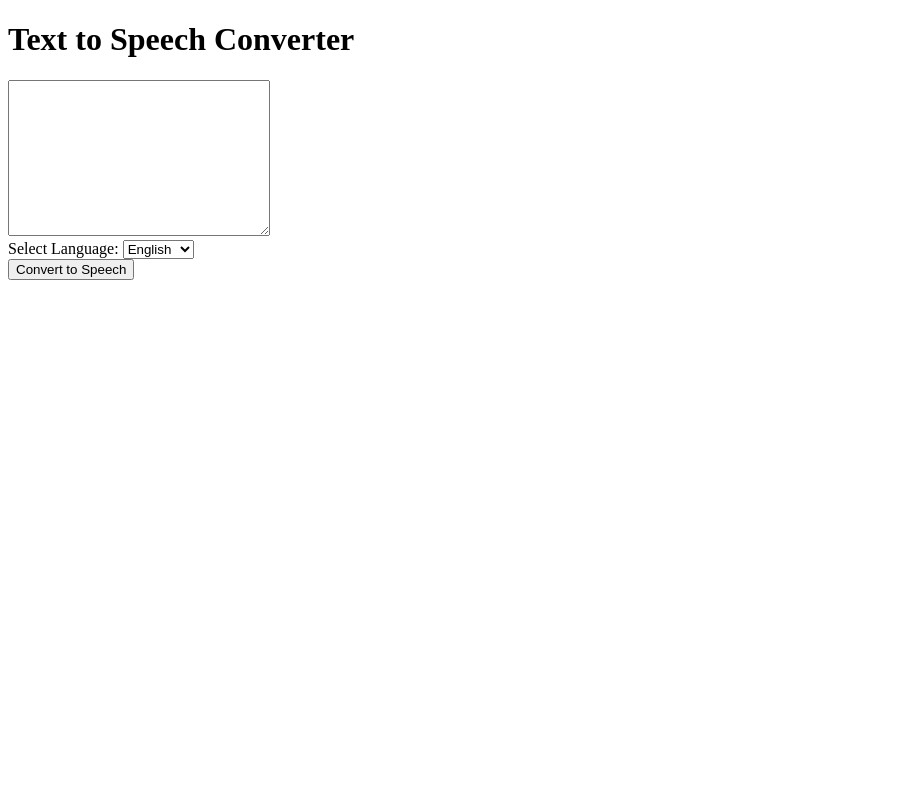
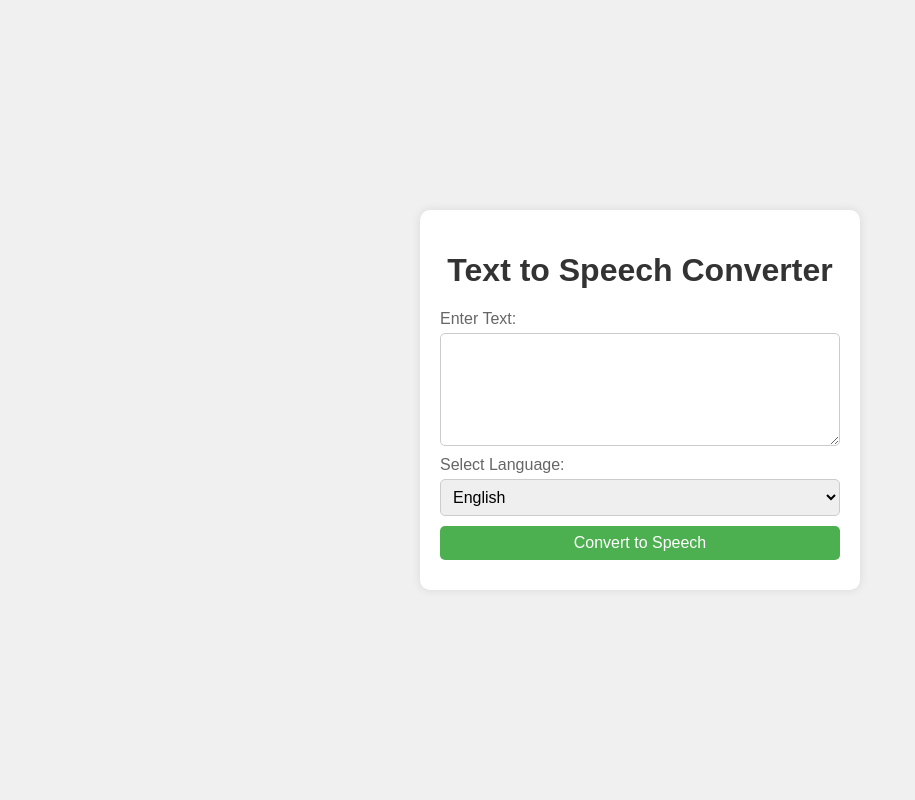
Before and after one commit to kannaprakash03/Text_To_Speech-using-_Pyhton, a Flask app: page / in a window 1280 px wide. Shown: the whole page, without its empty margins (0-915 px from the left). Run offline with Flask 3, Linux system fonts and the light colour scheme.

Commit message:
Update index.html

```diff
--- a/templates/index.html
+++ b/templates/index.html
@@ -4,11 +4,76 @@
     <meta charset="UTF-8">
     <meta name="viewport" content="width=device-width, initial-scale=1.0">
     <title>Text to Speech Converter</title>
+    <style>
+        body {
+            font-family: Arial, sans-serif;
+            background-color: #f0f0f0;
+            margin: 0;
+            padding: 0;
+            display: flex;
+            justify-content: center;
+            align-items: center;
+            height: 100vh;
+        }
+
+        .container {
+            background-color: #fff;
+            padding: 20px;
+            border-radius: 10px;
+            box-shadow: 0px 0px 10px rgba(0, 0, 0, 0.1);
+            width: 400px;
+            max-width: 90%;
+        }
+
+        h1 {
+            text-align: center;
+            color: #333;
+        }
+
+        form {
+            margin-top: 20px;
+            display: flex;
+            flex-direction: column;
+        }
+
+        label {
+            margin-bottom: 5px;
+            color: #666;
+        }
+
+        textarea, select, button {
+            margin-bottom: 10px;
+            padding: 8px;
+            border: 1px solid #ccc;
+            border-radius: 5px;
+            font-size: 16px;
+            outline: none;
+        }
+
+        button {
+            background-color: #4CAF50;
+            color: white;
+            border: none;
+            cursor: pointer;
+            transition: background-color 0.3s;
+        }
+
+        button:hover {
+            background-color: #45a049;
+        }
+
+        #audioPlayer {
+            margin-top: 20px;
+            display: none;
+        }
+    </style>
 </head>
 <body>
+    <div class="container">
         <h1>Text to Speech Converter</h1>
         <form action="/convert" method="post">
-        <textarea name="text" cols="30" rows="10"></textarea><br>
+            <label for="text">Enter Text:</label>
+            <textarea name="text" id="text" cols="30" rows="5"></textarea>
             <label for="lang">Select Language:</label>
             <select name="lang" id="lang">
                 <option value="en">English</option>
@@ -16,12 +81,14 @@
                 <option value="de">German</option>
                 <option value="es">Spanish</option>
                 <option value="it">Italian</option>
-        </select><br>
+            </select>
             <button type="submit">Convert to Speech</button>
         </form>
-    <audio controls id="audioPlayer" style="display: none">
+        <audio controls id="audioPlayer">
             Your browser does not support the audio element.
         </audio>
+    </div>
+
     <script>
         document.querySelector('form').addEventListener('submit', function(event) {
             event.preventDefault();
```
Lines whose indentation alone changed are shown as unchanged.
